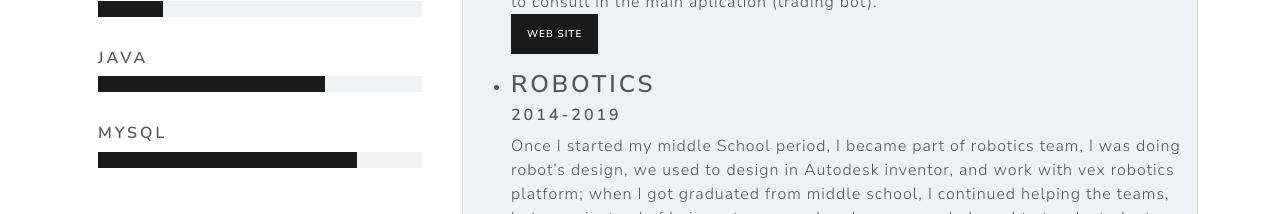
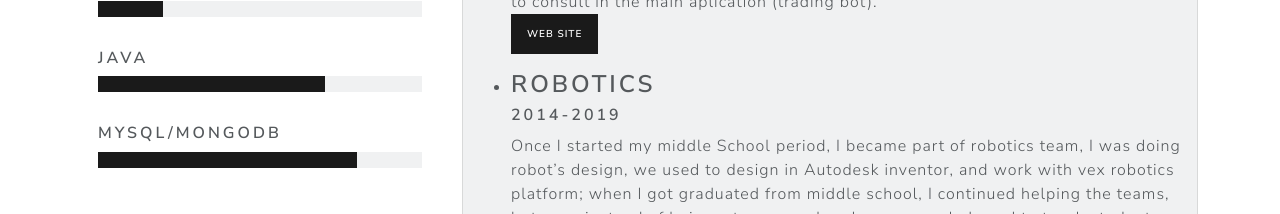
Before and after one commit to rodrigo-espino/portafolio, a Next.js app: page /en in a window 1280 px wide. Shown: the part 880-1094 px from the top of the page. Built offline with nearby package versions, Linux system fonts and the light colour scheme.

Commit message:
Mail, skills changed

```diff
--- a/profile-EN.js
+++ b/profile-EN.js
@@ -1,7 +1,7 @@
 export const skills = [
   {
     skill: "C/C++",
-    percentage: 48,
+    percentage: 25,
   },
   {
     skill: "Python",
@@ -20,7 +20,7 @@ export const skills = [
     percentage: 70,
   },
   {
-    skill: "MYSQL",
+    skill: "MYSQL/MongoDB",
     percentage: 80,
   },
 
```
